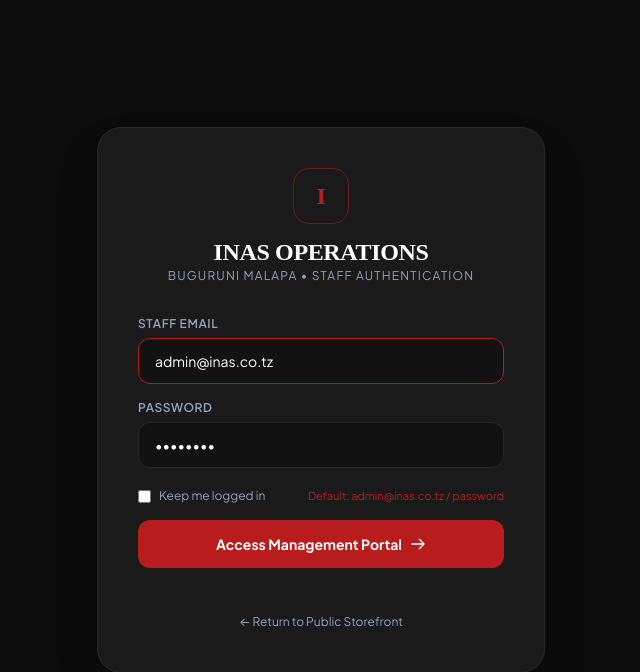
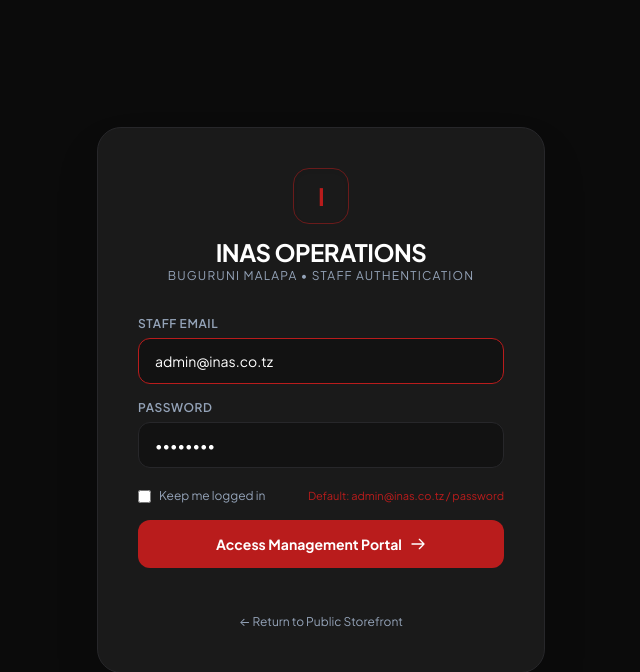
Before and after one commit to stewart767/biltong, a Laravel app: page /admin/login in a window 1280 px wide. Shown: the top 672 px of the page, without its empty margins (319-959 px from the left). Run offline with Laravel 12, Linux system fonts and the light colour scheme; style sheets or scripts are compiled from the project's sources.

Commit message:
unify entire system typography to Plus Jakarta Sans across all storefront and admin pages

```diff
--- a/resources/css/app.css
+++ b/resources/css/app.css
@@ -1,7 +1,7 @@
 @import 'tailwindcss';
 
 @theme {
-    --font-serif: 'Playfair Display', serif;
+    --font-serif: 'Plus Jakarta Sans', -apple-system, BlinkMacSystemFont, 'Segoe UI', Roboto, sans-serif;
     --font-sans: 'Plus Jakarta Sans', -apple-system, BlinkMacSystemFont, 'Segoe UI', Roboto, sans-serif;
 
     /* Red, Black, and White Color Palette matching the user's reference */
@@ -21,10 +21,14 @@
     --color-brand-muted: #94a3b8;
 }
 
-/* Custom smooth transitions and typography accents */
+/* Unified typography across the entire system */
+html, body, h1, h2, h3, h4, h5, h6, button, input, select, textarea {
+    font-family: var(--font-sans);
+}
+
 .font-editorial {
-    font-family: var(--font-serif);
-    letter-spacing: -0.015em;
+    font-family: var(--font-sans);
+    letter-spacing: -0.02em;
 }
 
 .text-red-gradient {
--- a/resources/views/layouts/app.blade.php
+++ b/resources/views/layouts/app.blade.php
@@ -15,10 +15,10 @@
     <meta property="og:description" content="Handcrafted premium beef biltong from Buguruni Malapa, Dar es Salaam. 100% pasture-grazed Tanzanian beef, high protein gourmet snack.">
     <meta property="og:image" content="{{ asset('images/hero-biltong.jpg') }}">
 
-    <!-- Google Fonts: Plus Jakarta Sans + Playfair Display -->
+    <!-- Google Fonts: Plus Jakarta Sans (Unified System Font) -->
     <link rel="preconnect" href="https://fonts.googleapis.com">
     <link rel="preconnect" href="https://fonts.gstatic.com" crossorigin>
-    <link href="https://fonts.googleapis.com/css2?family=Plus+Jakarta+Sans:wght@300;400;500;600;700;800;900&family=Playfair+Display:ital,wght@0,600;0,700;0,800;1,600&display=swap" rel="stylesheet">
+    <link href="https://fonts.googleapis.com/css2?family=Plus+Jakarta+Sans:wght@300;400;500;600;700;800;900&display=swap" rel="stylesheet">
 
     @vite(['resources/css/app.css', 'resources/js/app.js'])
     @stack('styles')
```
Also changed, not shown: 3 other files.
